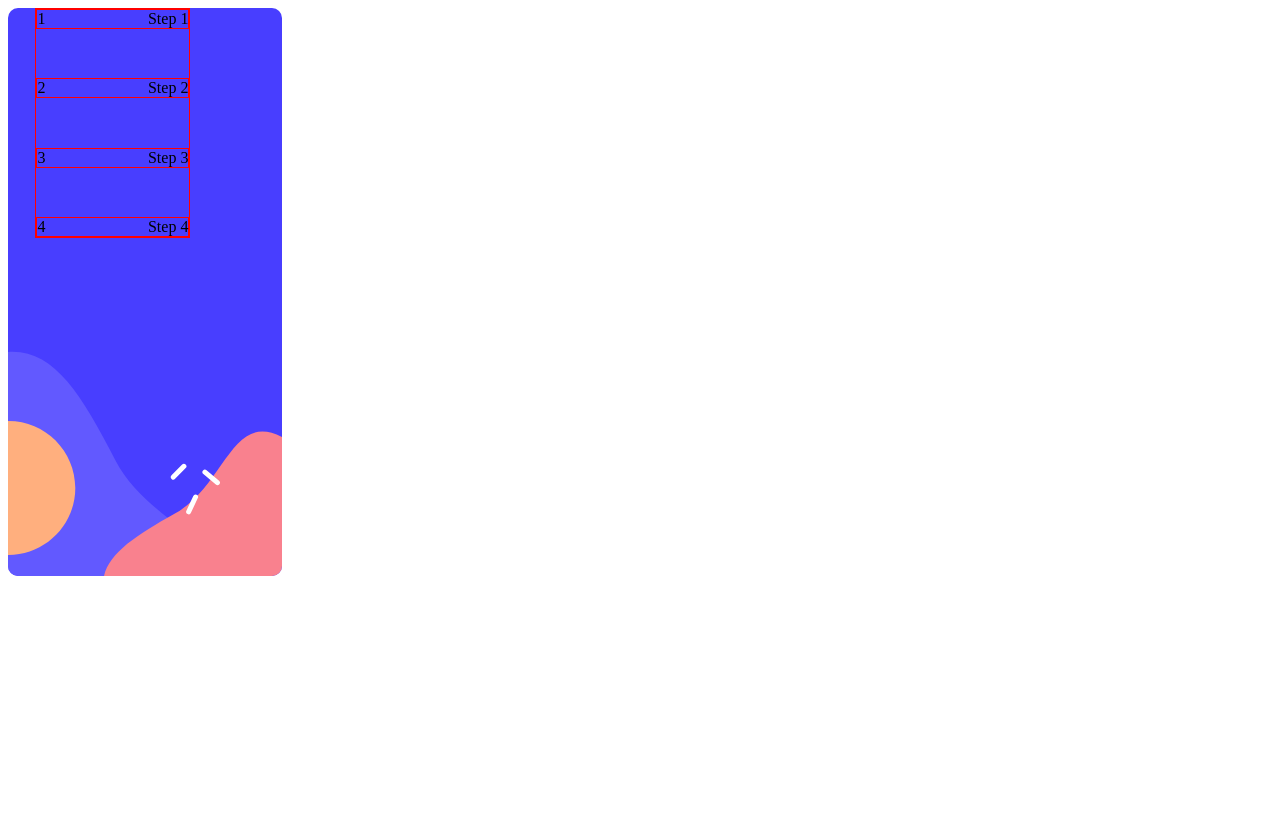
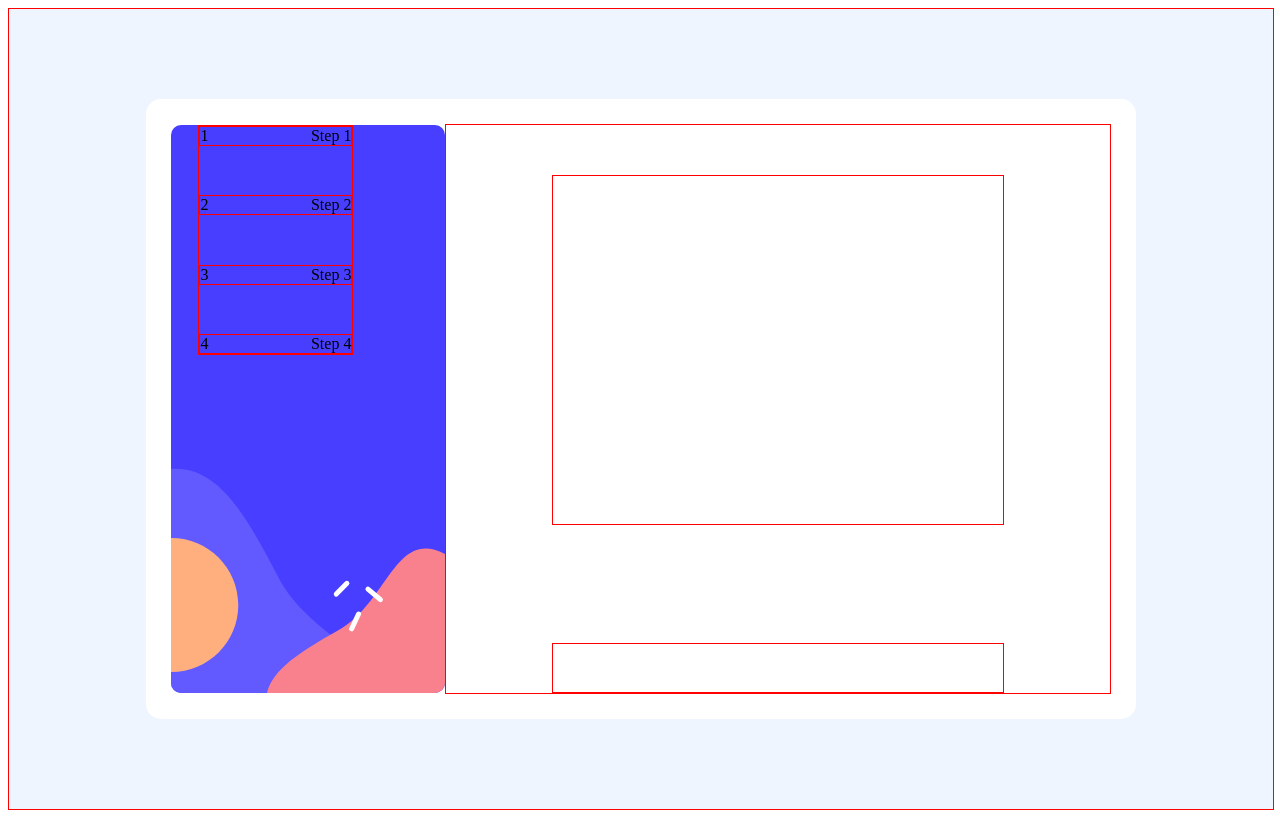
Before and after one commit to Nicocurtis16/FRONTEND-SPECIALIZATION-LABS, an Angular app in the folder Multi-Step-Form/: page / in a window 1280 px wide. Built offline with nearby package versions, Linux system fonts and the light colour scheme.

Commit message:
strture in the signup component

```diff
--- a/Multi-Step-Form/src/app/Component/SignUp/sign-up/sign-up.component.css
+++ b/Multi-Step-Form/src/app/Component/SignUp/sign-up/sign-up.component.css
@@ -1,2 +1,52 @@
 @media  screen and (min-width: 620px) {
+
 }
+@media screen and (min-width: 620px) {
+  .signUpPanel{
+    display: flex;
+    justify-content: center;
+    align-items: center;
+    width: 100%;
+    height: 100vh
+  ;
+    border: 1px solid red;
+    background-color: #EFF5FF;
+  }
+  .signUpPanelInner{
+    width: 940px;
+    /*height: 600px;*/
+    background-color: white;
+    border-radius: 15px;
+    padding: 25px;
+    display: flex;
+    justify-content: space-between;
+    align-items: center;
+
+  }
+  .signUpPanelLeft{
+    height: 568px;
+    width: 274px;
+    border-radius: 10px;
+    /*border: 1px solid red;*/
+  }
+  .signUpPanelRight{
+    display: flex;
+    flex-direction: column;
+    justify-content: space-between;
+    align-items: center;
+    height: 568px;
+    width: 100%;
+    border: 1px solid red;
+  }
+  .signUpPanelRightTop{
+    margin-top: 50px;
+    height: 348px;
+    width: 450px;
+    border: 1px solid red;
+  }
+  .signUpPanelRightDown{
+    width: 450px;
+    height: 48px;
+    border: 1px solid red;
+  }
+}
--- a/Multi-Step-Form/src/app/Component/SignUp/sign-up/sign-up.component.html
+++ b/Multi-Step-Form/src/app/Component/SignUp/sign-up/sign-up.component.html
@@ -1 +1,13 @@
-<app-status-panel></app-status-panel>
+<!--<app-status-panel></app-status-panel>-->
+<div class="signUpPanel">
+  <div class="signUpPanelInner">
+    <div class="signUpPanelLeft">
+      <app-status-panel></app-status-panel>
+    </div>
+    <div class="signUpPanelRight">
+      <div class="signUpPanelRightTop"></div>
+      <div class="signUpPanelRightDown"></div>
+    </div>
+  </div>
+
+</div>
```
